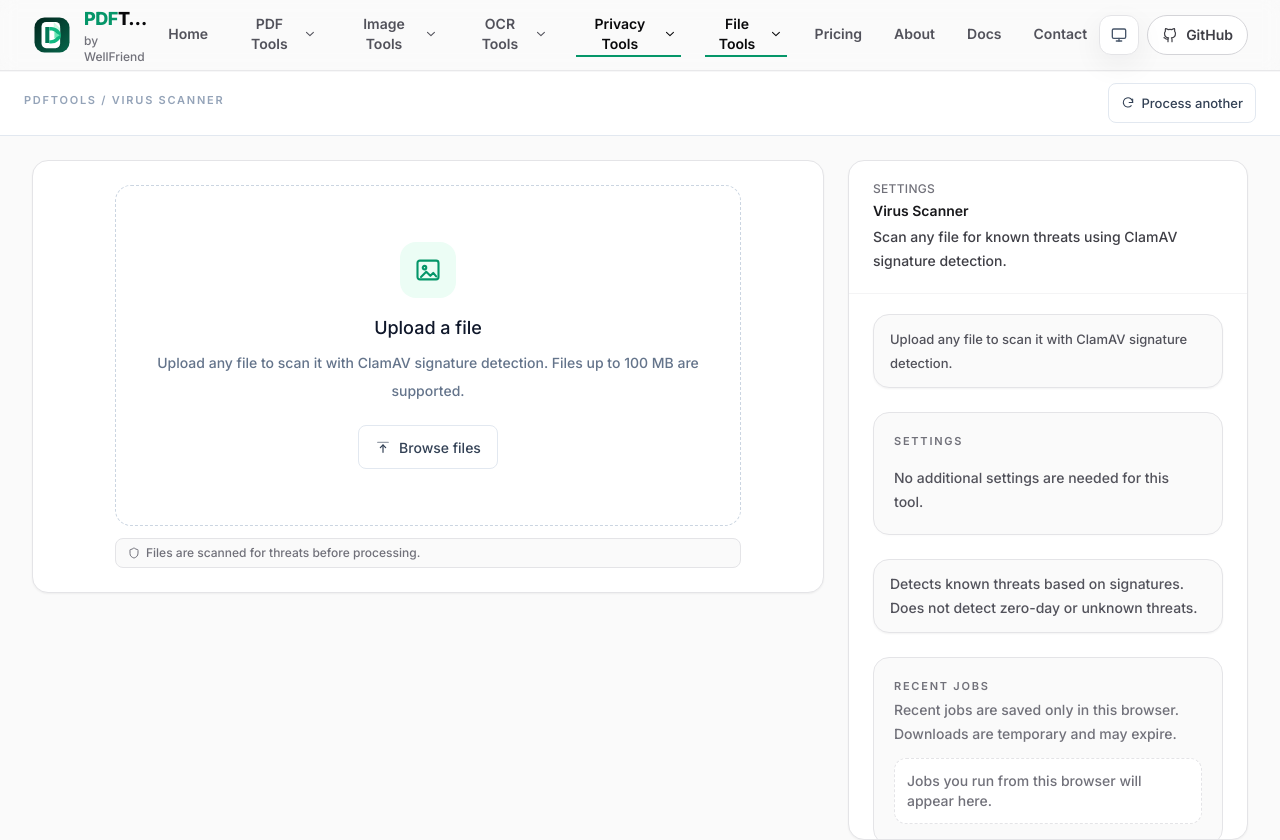
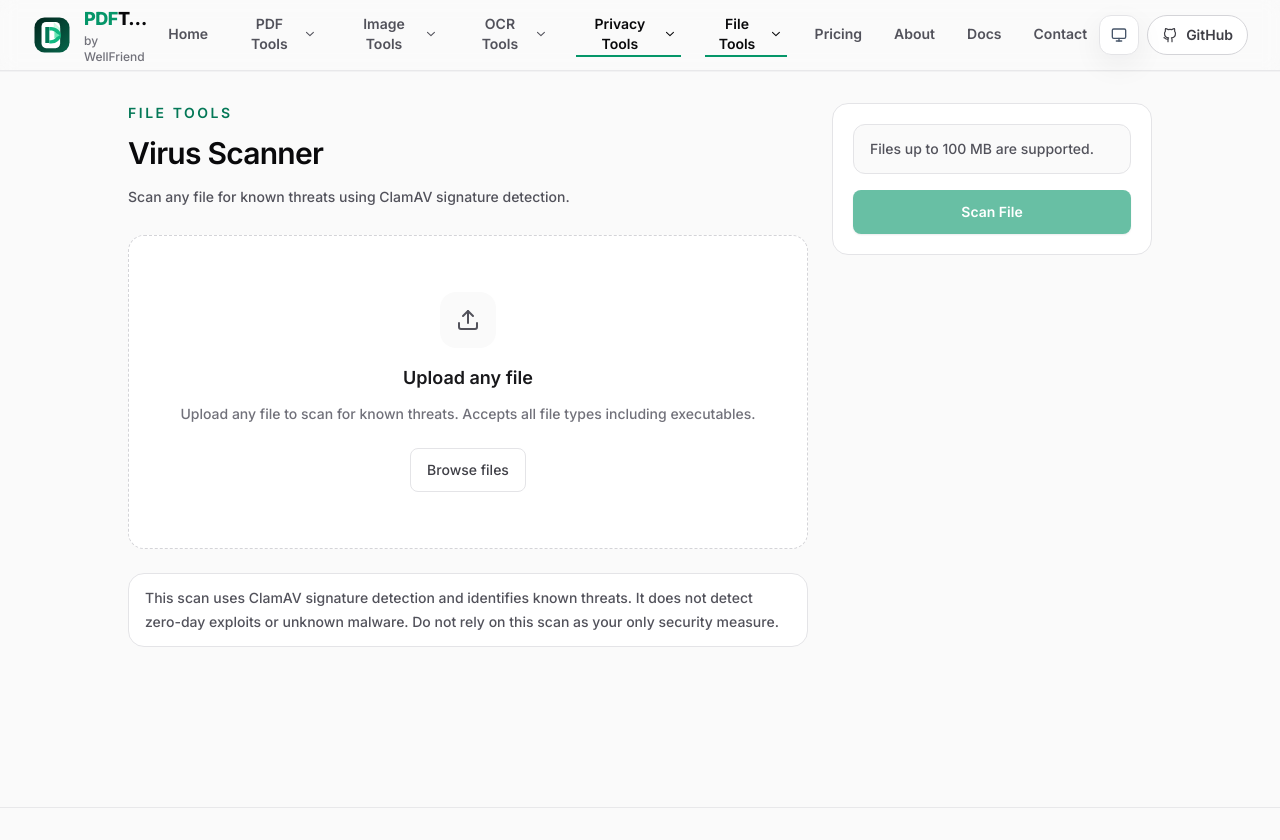
Before and after one commit to demisuga01-lab/pdftool, a Next.js app in the folder frontend/: page /file/virus-scan in a window 1280 px wide. Before the commit this address had no page. Shown: the top 840 px of the page. Built offline with nearby package versions, Linux system fonts and the light colour scheme.

Commit message:
virus scan accepts all file types including executables

```diff
--- a/frontend/app/file/virus-scan/page.tsx
+++ b/frontend/app/file/virus-scan/page.tsx
@@ -1,5 +1,171 @@
-import { FileToolWorkspacePage } from "@/components/file-tools/FileToolWorkspacePage";
+"use client";
+
+import { useState } from "react";
+import { Shield, ShieldAlert, ShieldCheck, Upload } from "lucide-react";
+
+import { UploadProgress } from "@/components/ui/UploadProgress";
+import { formatBytes } from "@/lib/format";
+import { useWorkspaceJob } from "@/lib/workspace-job";
+
+type ScanResult = {
+  clean?: boolean;
+  filename?: string;
+  scanner?: "clamav" | "unavailable";
+  size_bytes?: number;
+};
+
+function ResultCard({ result }: { result: ScanResult }) {
+  const filename = result.filename || "Uploaded file";
+  const size = typeof result.size_bytes === "number" ? formatBytes(result.size_bytes) : undefined;
+
+  if (result.scanner === "unavailable") {
+    return (
+      <section className="rounded-2xl border border-zinc-200 bg-zinc-50 p-5 dark:border-zinc-700 dark:bg-zinc-900">
+        <div className="flex items-start gap-3">
+          <Shield className="mt-0.5 h-5 w-5 shrink-0 text-zinc-500 dark:text-zinc-400" />
+          <div>
+            <h2 className="text-lg font-semibold text-zinc-900 dark:text-zinc-100">Virus scanning is currently unavailable.</h2>
+            <p className="mt-1 text-sm text-zinc-600 dark:text-zinc-300">The file was not scanned.</p>
+            <p className="mt-3 text-sm text-zinc-500 dark:text-zinc-400">{[filename, size].filter(Boolean).join(" / ")}</p>
+          </div>
+        </div>
+      </section>
+    );
+  }
+
+  const clean = Boolean(result.clean);
+
+  return (
+    <section
+      className={[
+        "rounded-2xl border p-5",
+        clean
+          ? "border-emerald-200 bg-emerald-50 dark:border-emerald-800 dark:bg-emerald-950/20"
+          : "border-red-200 bg-red-50 dark:border-red-800 dark:bg-red-950/20",
+      ].join(" ")}
+    >
+      <div className="flex items-start gap-3">
+        {clean ? (
+          <ShieldCheck className="mt-0.5 h-5 w-5 shrink-0 text-emerald-600 dark:text-emerald-300" />
+        ) : (
+          <ShieldAlert className="mt-0.5 h-5 w-5 shrink-0 text-red-600 dark:text-red-300" />
+        )}
+        <div>
+          <h2 className={["text-lg font-semibold", clean ? "text-emerald-900 dark:text-emerald-100" : "text-red-900 dark:text-red-100"].join(" ")}>
+            {clean ? "No threats detected" : "Threat detected"}
+          </h2>
+          <p className={["mt-1 text-sm", clean ? "text-emerald-700 dark:text-emerald-200" : "text-red-700 dark:text-red-200"].join(" ")}>
+            {clean ? "Scanned with ClamAV" : "This file was flagged by virus scanning. Do not open this file."}
+          </p>
+          <p className={["mt-3 text-sm", clean ? "text-emerald-700 dark:text-emerald-200" : "text-red-700 dark:text-red-200"].join(" ")}>
+            {[filename, size].filter(Boolean).join(" / ")}
+          </p>
+        </div>
+      </div>
+    </section>
+  );
+}
 
 export default function VirusScanPage() {
-  return <FileToolWorkspacePage toolId="virus-scan" />;
+  const [file, setFile] = useState<File | null>(null);
+  const job = useWorkspaceJob({
+    approximateFileSize: file ? formatBytes(file.size) : undefined,
+    fileType: file?.name.split(".").pop() || "file",
+    filename: "virus-scan.json",
+    inputFileName: file?.name,
+    prefix: "file-tools",
+    timeoutKind: "fast",
+    toolName: "Virus Scanner",
+  });
+
+  const result = job.state === "success" && job.result?.result ? (job.result.result as ScanResult) : null;
+  const busy = job.state === "uploading" || job.state === "queued" || job.state === "processing";
+
+  const handleScan = () => {
+    if (!file || busy) {
+      return;
+    }
+    const formData = new FormData();
+    formData.append("file", file);
+    void job.process("file-tools/virus-scan", formData, { timeoutKind: "fast" });
+  };
+
+  return (
+    <main className="min-h-[calc(100dvh-4rem)] bg-zinc-50 px-4 py-8 dark:bg-zinc-950 sm:px-6 lg:px-8">
+      <div className="mx-auto grid max-w-5xl gap-6 lg:grid-cols-[minmax(0,1fr)_320px]">
+        <section className="space-y-6">
+          <div>
+            <p className="text-sm font-semibold uppercase tracking-[0.18em] text-emerald-700 dark:text-emerald-300">File Tools</p>
+            <h1 className="mt-3 text-3xl font-semibold tracking-tight text-zinc-950 dark:text-zinc-50">Virus Scanner</h1>
+            <p className="mt-3 max-w-2xl text-sm leading-7 text-zinc-600 dark:text-zinc-300">
+              Scan any file for known threats using ClamAV signature detection.
+            </p>
+          </div>
+
+          <label className="flex cursor-pointer flex-col items-center justify-center rounded-2xl border border-dashed border-zinc-300 bg-white px-6 py-14 text-center transition hover:border-zinc-400 hover:bg-zinc-50 dark:border-white/15 dark:bg-zinc-900 dark:hover:bg-zinc-900/80">
+            <input
+              accept="*/*"
+              className="hidden"
+              onChange={(event) => {
+                setFile(event.target.files?.[0] ?? null);
+                job.reset();
+              }}
+              type="file"
+            />
+            <span className="mb-4 flex h-14 w-14 items-center justify-center rounded-2xl bg-zinc-50 text-zinc-600 dark:bg-zinc-950 dark:text-zinc-300">
+              <Upload className="h-6 w-6" />
+            </span>
+            <h2 className="text-lg font-semibold text-zinc-900 dark:text-zinc-100">Upload any file</h2>
+            <p className="mt-2 max-w-xl text-sm leading-7 text-zinc-500 dark:text-zinc-400">
+              Upload any file to scan for known threats. Accepts all file types including executables.
+            </p>
+            <span className="mt-5 inline-flex min-h-11 items-center rounded-lg border border-zinc-200 px-4 text-sm text-zinc-700 dark:border-white/10 dark:text-zinc-200">
+              Browse files
+            </span>
+          </label>
+
+          {file ? (
+            <section className="rounded-2xl border border-zinc-200 bg-white p-5 dark:border-zinc-800 dark:bg-zinc-900">
+              <p className="text-sm font-semibold text-zinc-900 dark:text-zinc-100">{file.name}</p>
+              <p className="mt-1 text-sm text-zinc-500 dark:text-zinc-400">{formatBytes(file.size)}</p>
+            </section>
+          ) : null}
+
+          {result ? <ResultCard result={result} /> : null}
+
+          <p className="rounded-2xl border border-zinc-200 bg-white px-4 py-3 text-sm leading-6 text-zinc-600 dark:border-zinc-800 dark:bg-zinc-900 dark:text-zinc-300">
+            This scan uses ClamAV signature detection and identifies known threats. It does not detect zero-day exploits or unknown malware. Do not rely on this scan as your only security measure.
+          </p>
+        </section>
+
+        <aside className="space-y-4 rounded-2xl border border-zinc-200 bg-white p-5 dark:border-zinc-800 dark:bg-zinc-900 lg:self-start">
+          <div className="rounded-xl border border-zinc-200 bg-zinc-50 px-4 py-3 text-sm leading-6 text-zinc-600 dark:border-zinc-700 dark:bg-zinc-950 dark:text-zinc-300">
+            {job.state === "failure" ? job.error ?? "Scan failed." : "Files up to 100 MB are supported."}
+          </div>
+          <button
+            className="primary-button h-11 w-full text-sm"
+            disabled={!file || busy}
+            onClick={handleScan}
+            type="button"
+          >
+            {busy ? job.processingLabel ?? "Scanning" : "Scan File"}
+          </button>
+        </aside>
+      </div>
+
+      {job.state === "uploading" && file ? (
+        <div className="fixed inset-0 z-50 flex items-center justify-center bg-slate-900/35 p-4">
+          <UploadProgress
+            fileLabel="Uploading file"
+            fileName={file.name}
+            fileSize={file.size}
+            onCancel={job.cancelUpload}
+            percent={job.uploadPercent}
+            remainingSecs={job.uploadRemainingSecs}
+            speedKBs={job.uploadSpeedKBs}
+          />
+        </div>
+      ) : null}
+    </main>
+  );
 }
```
Also changed, not shown: 1 other file (tests, documents, lock files or other folders).
